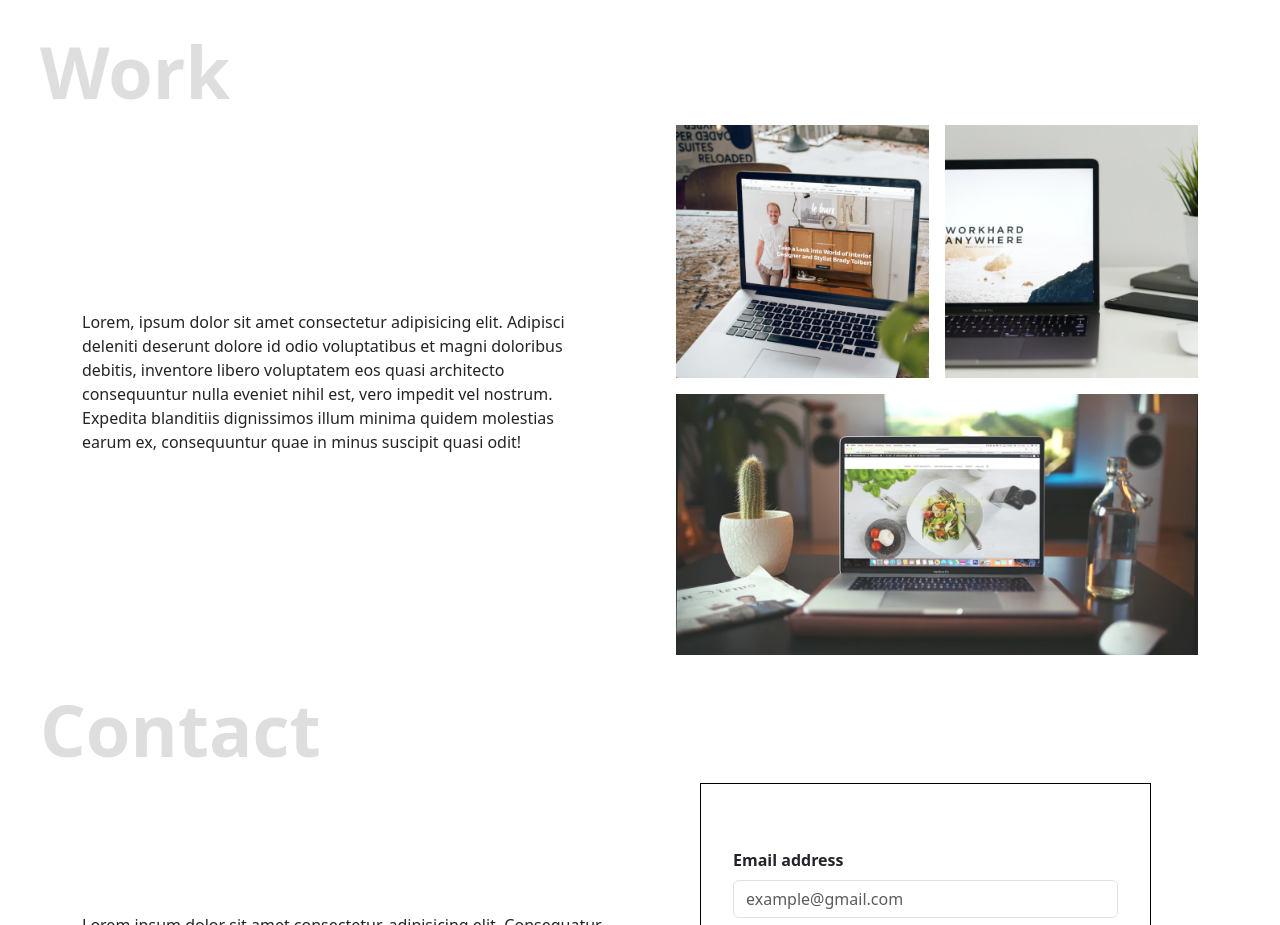
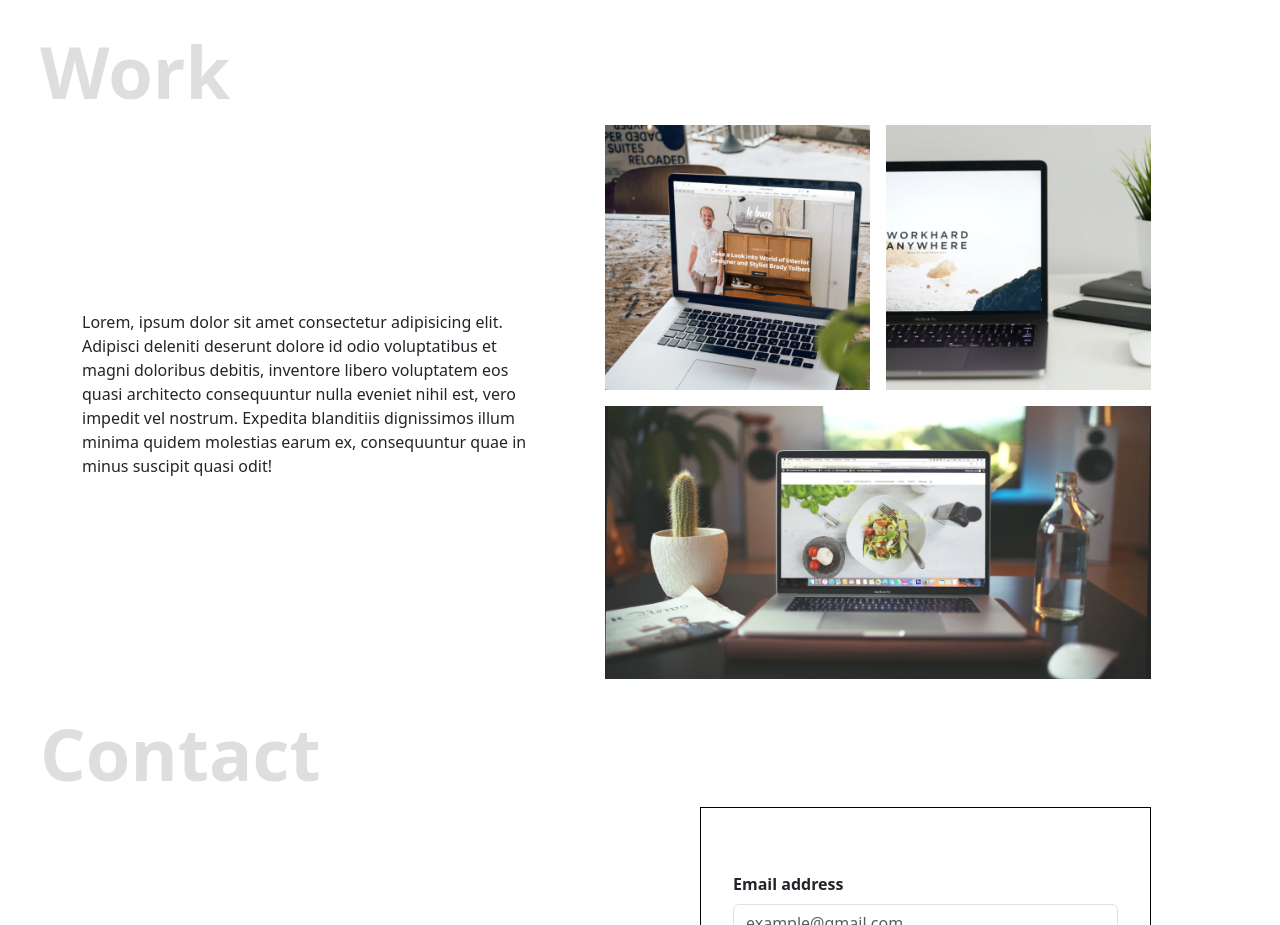
Before and after one commit to praystia/Portfolio, a plain HTML site: page index.html in a window 1280 px wide. Shown: the part 1142-2067 px from the top of the page. Drawn offline with nearby package versions, Linux system fonts and the light colour scheme.

Commit message:
tidy it up

```diff
--- a/index.html
+++ b/index.html
@@ -87,10 +87,10 @@
     </section>
     <section id="work" class="work container">
         <div class="row d-flex align-items-center gap-5">
-            <div class="col">
+            <div class="col-12 col-md-5">
                 <p>Lorem, ipsum dolor sit amet consectetur adipisicing elit. Adipisci deleniti deserunt dolore id odio voluptatibus et magni doloribus debitis, inventore libero voluptatem eos quasi architecto consequuntur nulla eveniet nihil est, vero impedit vel nostrum. Expedita blanditiis dignissimos illum minima quidem molestias earum ex, consequuntur quae in minus suscipit quasi odit!</p>
             </div>
-            <div class="col work-img">
+            <div class="col-12 col-md-6 work-img">
                 <div id="work-1" class="work-img-item">
                     <img src="images/work-1.png" alt="work-1" >
                 </div>
```
